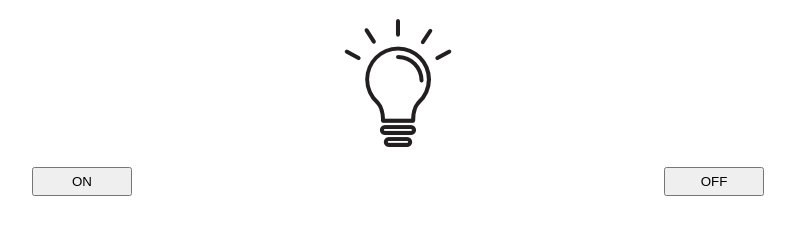
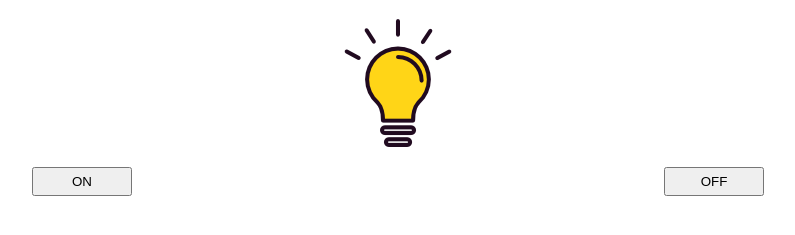
Before and after one commit to rupalikorade/Bulb-Toggler, a plain HTML site: page index.html in a window 1280 px wide. Both pictures are taken after a click on the button "ON". Shown: the part 61-296 px from the top of the page, without its empty margins (242-1037 px from the left). Drawn offline with Linux system fonts and the light colour scheme.

Commit message:
function for on bulb

```diff
--- a/index.html
+++ b/index.html
@@ -36,7 +36,13 @@
         <button type="button" class="btn-toggle" onclick="bulbOff()" >OFF</button>
 
     </div>
+    <script>
+        function bulbOn(){
+            const bulbElement = document.getElementById("img-bulb")
+            bulbElement.src = "./on.png"
+        }
 
+    </script>
 
 
 
```
